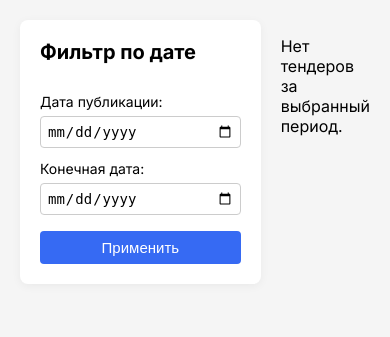
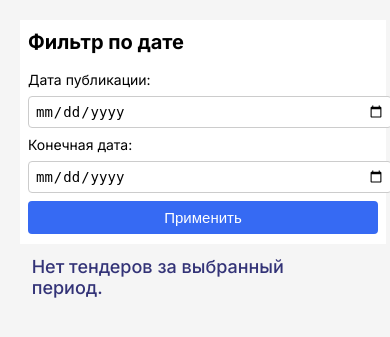
Before and after one commit to ra-led/tender-gpt, a Flask app: page /dashboard/1 in a window 390 px wide. Shown: the top 337 px of the page. Run offline with Flask 3, Linux system fonts and the light colour scheme; data that the repository does not hold is empty.

Commit message:
results count and adaptive filters

```diff
--- a/web/static/css/style.css
+++ b/web/static/css/style.css
@@ -240,6 +240,103 @@ body {
   margin-right: 8px;
 }
 
+/* filter-bar replaces sidebar for top placement */
+.filter-bar {
+  width: 100%;
+  background: #fff;
+  padding: 16px 20px 8px 20px;
+  margin-bottom: 20px;
+  border-radius: 8px;
+  box-shadow: 0 2px 10px rgba(0,0,0,0.05);
+}
+.filter-bar h2 {
+  margin-top: 0;
+  font-size: 20px;
+}
+.filter-bar form {
+  display: flex;
+  flex-wrap: wrap;
+  gap: 12px;
+  align-items: center;
+}
+.filter-bar label {
+  font-size: 14px;
+}
+.filter-bar input[type="date"] {
+  padding: 6px;
+  font-size: 14px;
+  border: 1px solid #ccc;
+  border-radius: 4px;
+}
+.filter-bar button {
+  padding: 8px 15px;
+  background: rgb(54, 106, 243);
+  color: #fff;
+  border: none;
+  border-radius: 4px;
+  cursor: pointer;
+  font-size: 15px;
+}
+.filter-bar button:hover {
+  background: #0056b3;
+}
+
+/* Result count on top */
+.results-count {
+  font-size: 18px;
+  margin-bottom: 20px;
+  color: #337;
+  font-weight: 500;
+}
+
+/* Remove sidebar-specific styles, if any, or repurpose */
+.sidebar { display: none; }
+.layout { display: block; }
+
+/* For mobile: filter on top, cards below, no sidebar */
+@media (max-width: 880px) {
+  .filter-bar {
+    margin-bottom: 12px;
+    padding: 10px 8px;
+    border-radius: 0;
+    box-shadow: none;
+  }
+  .filter-bar form {
+    flex-direction: column;
+    align-items: stretch;
+    gap: 8px;
+  }
+  .filter-bar input[type="date"], .filter-bar button {
+    width: 100%;
+  }
+  .main-content.container {
+    padding: 0 3vw;
+  }
+  .card-header {
+    flex-direction: column;
+    gap: 6px;
+    align-items: flex-start;
+    padding: 12px 10px;
+  }
+  .card-right {
+    text-align: left;
+    margin-top: 8px;
+  }
+  .card {
+    margin-bottom: 16px;
+  }
+  .card-actions {
+    padding: 10px 10px;
+    font-size: 15px;
+  }
+  .accordion-header {
+    padding: 10px 10px;
+  }
+  .accordion-content {
+    padding: 0 10px;
+  }
+}
+
 /* Landing */
 
 .landing {
@@ -421,17 +518,3 @@ body.landing {
 #contactForm button {
   padding: 10px 20px;
 }
-
-
-/* Адаптивность */
-@media (max-width: 768px) {
-  .card-header {
-    flex-direction: column;
-    align-items: flex-start;
-  }
-
-  .card-right {
-    text-align: left;
-    margin-top: 8px;
-  }
-}
--- a/web/templates/tender.html
+++ b/web/templates/tender.html
@@ -8,9 +8,8 @@
     <link rel="stylesheet" href="{{ url_for('static', filename='css/style.css') }}">
   </head>
   <body>
-    <div class="layout">
-      <!-- SIDEBAR -->
-      <aside class="sidebar">
+    <!-- FILTERS ALWAYS ON TOP -->
+    <section class="filter-bar">
       <h2>Фильтр по дате</h2>
       <form method="get" action="{{ url_for('dashboard', client_id=client_id) }}">
         <label for="start_date">Дата публикации:</label>
@@ -19,11 +18,16 @@
         <input type="date" id="end_date" name="end_date" value="{{ end_date }}">
         <button type="submit">Применить</button>
       </form>
-      </aside>
+    </section>
 
-      <!-- MAIN CONTENT -->
-      <main class="main-content">
-        <div class="container">
+    <main class="main-content container">
+      <div class="results-count">
+        {% if tenders %}
+          Найдено: {{ tenders|length }} тендер{{ 'ов' if (tenders|length)%10 == 0 or (tenders|length)%10 > 4 or (tenders|length) in range(11,15) else ('а' if (tenders|length)%10 in [2,3,4] else '') }}
+        {% else %}
+          Нет тендеров за выбранный период.
+        {% endif %}
+      </div>
       {% if tenders %}
         {% for tender in tenders %}
           <div class="card" data-tender="{{ tender.tender_id }}">
@@ -52,20 +56,14 @@
               </div>
             </div>
 
-                <!-- Actions -->
             <div class="card-actions">
               <button class="btn-save" data-tender="{{ tender.tender_id }}">Сохранить</button>
               <button class="btn-cancel" data-tender="{{ tender.tender_id }}" style="display:none">Отменить</button>
             </div>
           </div>
         {% endfor %}
-          {% else %}
-            <p>Нет тендеров за выбранный период.</p>
       {% endif %}
-        </div>
     </main>
-    </div>
-
     <script src="{{ url_for('static', filename='js/script.js') }}"></script>
   </body>
 </html>
```
Lines whose indentation alone changed are shown as unchanged.
